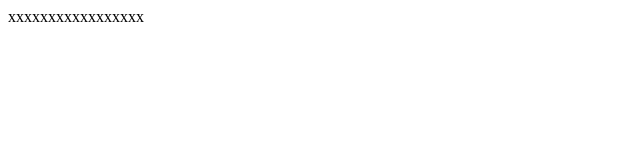
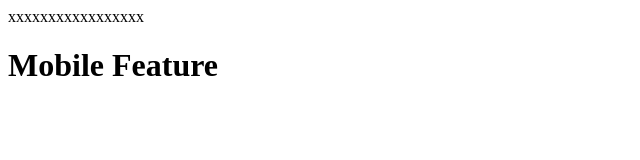
Before and after one commit to blackwingss/movie_talk, a plain HTML site: page index.html in a window 1280 px wide. Shown: the whole page, without its empty margins (0-640 px from the left). Drawn offline with Linux system fonts and the light colour scheme.

Commit message:
'添加了标题'

```diff
--- a/index.html
+++ b/index.html
@@ -9,6 +9,7 @@
 </head>
 <body>
   <div>xxxxxxxxxxxxxxxxx</div>
+  <h1>Mobile Feature</h1>
   <script>
     const a = 1
   </script>
```
